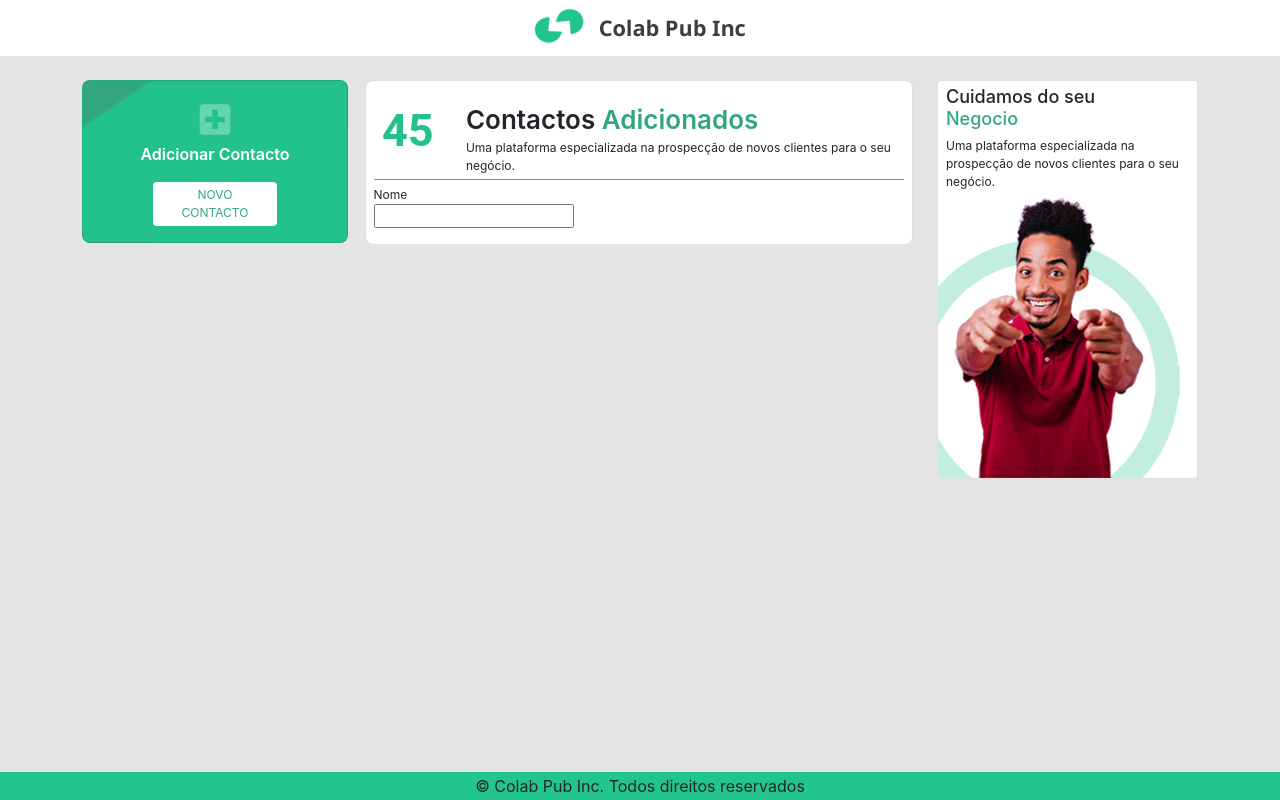
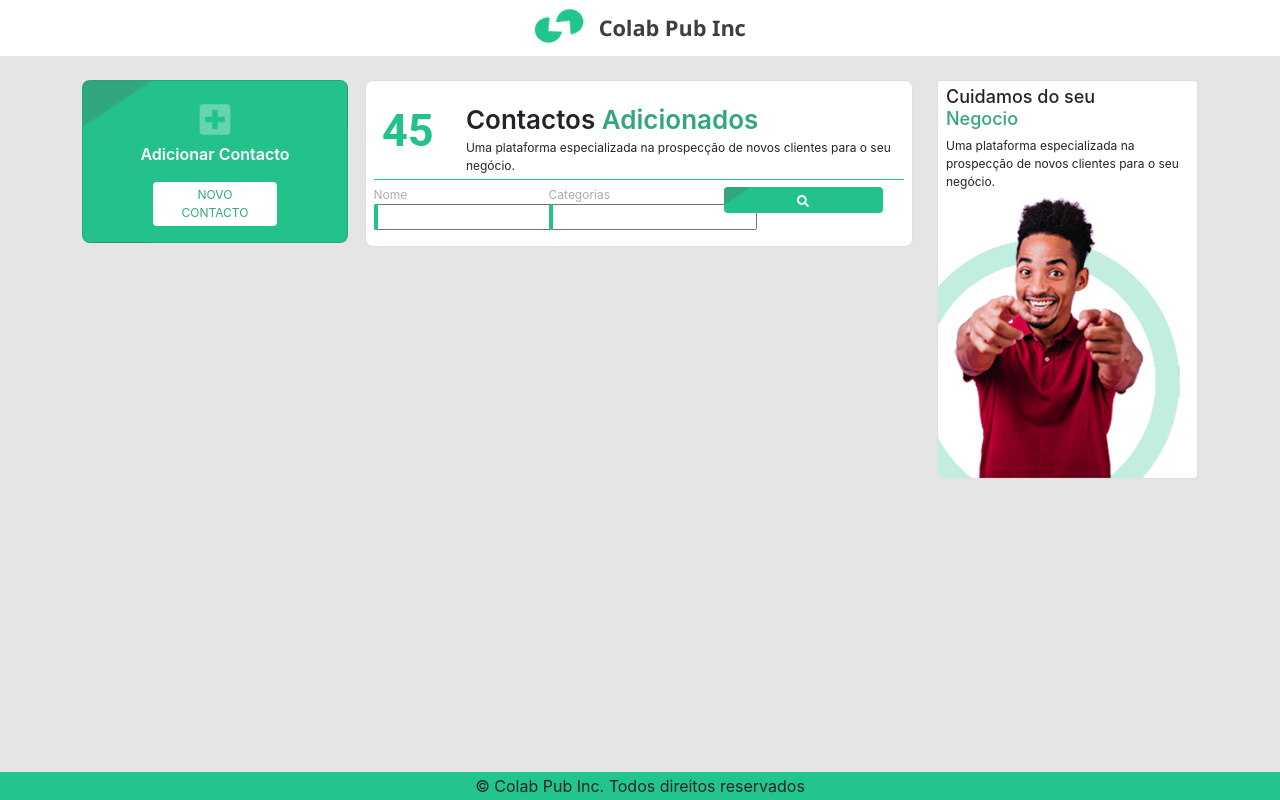
Before and after one commit to wilson-varela/Junior-Frontend-Dev-Challenge-Wilson-Varela, a React (Create React App) app: page / in a window 1280 px wide. Built offline with nearby package versions, Linux system fonts and the light colour scheme.

Commit message:
Melhorando o estilo dos componentes

```diff
--- a/src/components/ui/button/Button.js
+++ b/src/components/ui/button/Button.js
@@ -2,8 +2,30 @@ import React from 'react';
 import  classes from './Button.module.scss';
 
 const Button =(props)=>{
+    const classArray = [];
+    if(props.width){
+        classArray.push(props.width)
+    }
+    if(props.bgColor){
+        classArray.push(props.bgColor)
+    }
+    if(props.color){
+        classArray.push(props.color)
+    }
+
+    if(props.hover){
+        classArray.push(props.hover)
+    }
+
+    if(props.btnFiltro){
+        classArray.push(props.btnFiltro)
+    }
+    if(props.mb){
+        classArray.push(props.mb)
+    }
+
     return(
-        <button className={`${classes.Btn} ${props.width} ${props.bgColor} ${props.color} ${props.hover}`}>
+        <button className={`${classes.Btn} ${classArray.join(' ')}`}>
             {props.children}
         </button>
     );
--- a/src/components/ui/cards/Card.js
+++ b/src/components/ui/cards/Card.js
@@ -2,8 +2,27 @@ import React from 'react';
 
 
 const Card = (props) =>{
+
+    const classArray = [];
+    if(props.width){
+        classArray.push(props.width)
+    }
+    if(props.style){
+        classArray.push(props.style)
+    }
+    if(props.ml){
+        classArray.push(props.ml)
+    }
+
+    if(props.mr){
+        classArray.push(props.mr)
+    }
+    if(props.tAlign){
+        classArray.push(props.tAlign)
+    }
+
     return(
-        <div className={`card pt-3 pb-3 ${props.width} ${props.style} ${props.ml} ${props.mr} ${props.tAlign}`} >
+        <div className={`card pt-3 pb-3 ${classArray.join(' ')}`} >
             {props.children}
         </div>
     );
--- a/src/components/ui/input/Input.js
+++ b/src/components/ui/input/Input.js
@@ -2,8 +2,9 @@ import React from 'react';
 import classes from './Input.module.scss';
 const Input = (props) =>{
     return(
-        <div className={classes.InputDiv}>
+        <div className={`${classes.InputDiv} ${props.width}`}>
             <label>{props.inputLabel}</label>
+            <span className={classes.LeftBorder}></span>
             <input type={props.inputType} />
 
         </div>
--- a/src/components/ui/input/Input.module.scss
+++ b/src/components/ui/input/Input.module.scss
@@ -2,3 +2,20 @@
     display:block;
     font-size: 12px;
 }
+
+.InputDiv label{
+    color:#ACACAD;
+}
+.InputDiv input{
+    padding: 2px 6px;
+}
+.LeftBorder{
+    content: "";
+    position: absolute;
+    display: block;
+    width: 4px;
+    height: 25.5px;
+    background: #22C28A;
+    border-top-left-radius: 2px;
+    border-bottom-left-radius: 2px;
+}
--- a/src/containers/mainContent/MainContent.js
+++ b/src/containers/mainContent/MainContent.js
@@ -4,26 +4,31 @@ import Card from '../../components/ui/cards/Card';
 import classes from './MainContent.module.scss';
 import Button from '../../components/ui/button/Button';
 import { FaPlusSquare } from "react-icons/fa";
+import {FaSearch} from "react-icons/fa";
 import Input from '../../components/ui/input/Input';
 
 class MainContent extends Component{
     render(){
         return(
             <Auxiliar>
+                {/* Card para adicionar novo contacto*/}
                 <Card style = {classes.GreenBg} width={classes.SmallCard} mr={classes.Mr} tAlign={classes.TextAlignCenter}>
                     <span className={classes.Icon}><FaPlusSquare/></span>
                     <p className={`${classes.WhiteCl} ${classes.Bold}`}>Adicionar Contacto</p>
                     <Button
-                        width={classes.SmallBtn}
+                        width={classes.MediumBtn}
                          bgColor={classes.WhiteBg}
                          color={classes.GreenCl}
                         hover={classes.BtnGrey}
+                        mb={classes.BtnNovomb}
 
 
                          >
                              Novo contacto
                     </Button>
                 </Card>
+
+                 {/* Card do filtro*/}
                 <Card  width={classes.MediumCard } >
                     <div className='row'>
                         <div className={`col-2 ${classes.TextAlignCenter}`}>
@@ -35,11 +40,23 @@ class MainContent extends Component{
                         </div>
                         <div className={`col-12 ${classes.FiltroDiv}`}>
                             <p className={classes.Separador}></p>
-                            <Input inputLabel="Nome" inputType="text"/>
-
+                            <Input width={classes.SmallInput} inputLabel="Nome" inputType="text"/>
+                            <Input width={classes.SmallInput} inputLabel="Categorias" inputType="text"/>
+                            <Button
+                                width={classes.SmallBtn}
+                                bgColor={classes.GreenBg}
+                                color={classes.WhiteCl}
+                                hover={classes.BtnGreen}
+                                btnFiltro={classes.BtnFiltro}
+                                >
+                                    <FaSearch/>
+                            </Button>
                         </div>
                     </div>
                 </Card>
+                <div>
+
+                </div>
             </Auxiliar>
         )
     }
--- a/src/containers/mainContent/MainContent.module.scss
+++ b/src/containers/mainContent/MainContent.module.scss
@@ -46,17 +46,36 @@
         margin-right: 2%;
     }
 
+
+
 }
 
 //Buttons
 
 .SmallBtn{
+    width:30%;
+}
+.MediumBtn{
     width:50%;
+}
+
+.BtnFiltro{
+    margin-top: 17px;
+    font-size: 12.8px;
 }
 
 .BtnGrey:hover{
     background-color: rgb(238, 238, 238);
     transition: ease-in 0.3s;
+}
+.BtnGreen:hover{
+    background: rgba(50,167,126,0.8);
+    background: linear-gradient(146deg, rgba(50,167,126,0.8) 15%, rgba(34,194,138,0.8) 17%);
+    transition: ease-in-out 1s;
+}
+//Adiciona margin-bottom ao botao novo contacto
+.BtnNovomb{
+    margin-bottom: 21px;
 }
 
 //Icons
@@ -97,3 +116,14 @@
     margin-bottom: 0;
     padding-top: 6px;
 }
+
+//Inputs
+.SmallInput{
+    width: 33%;
+    float: left;
+}
+
+.MediumInput{
+    width:50%;
+    float: left;
+}
--- a/src/style.scss
+++ b/src/style.scss
@@ -13,6 +13,12 @@ body {
     flex-direction: column;
     min-height: 100vh!important;
 }
+input:focus,
+select:focus,
+textarea:focus,
+button:focus {
+    outline: none;
+}
 #root{
   display: flex;
     flex-direction: column;
```
